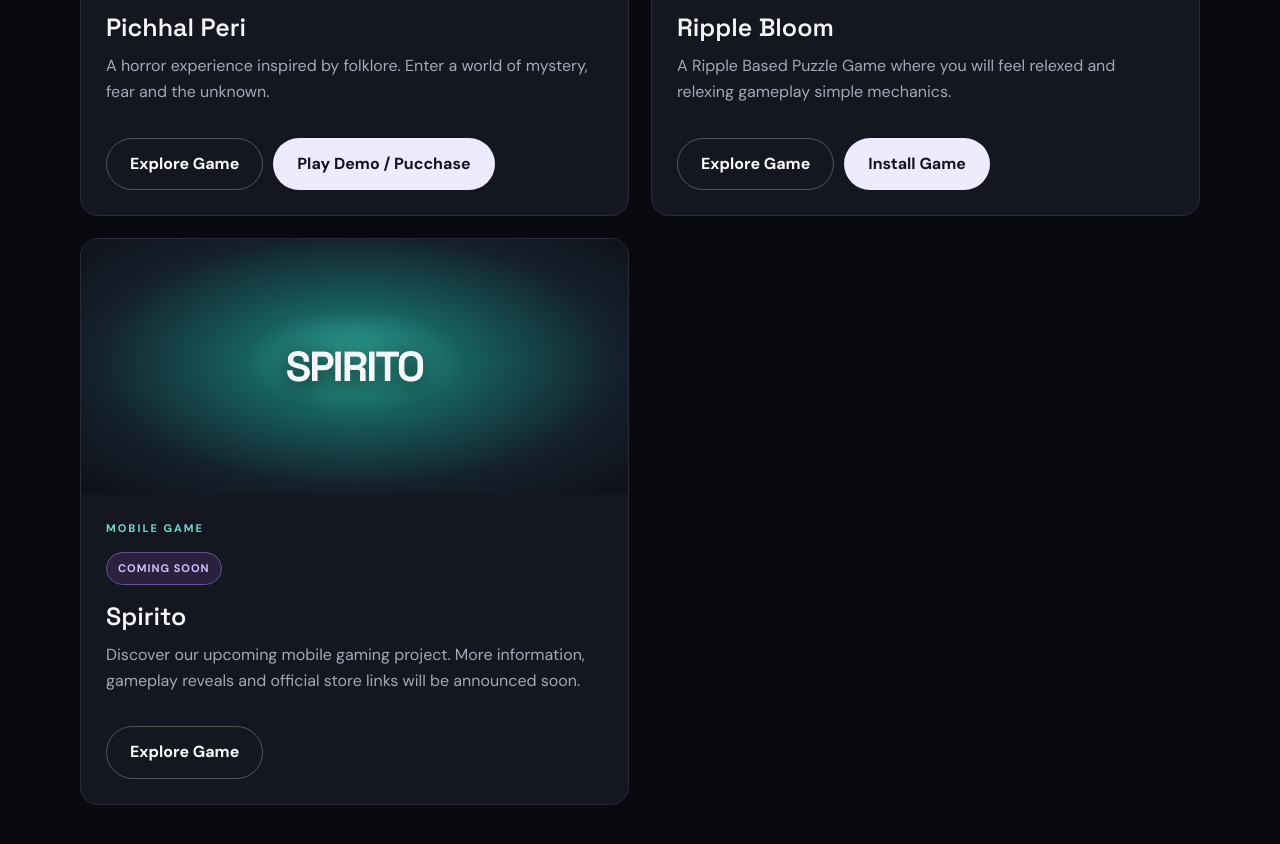
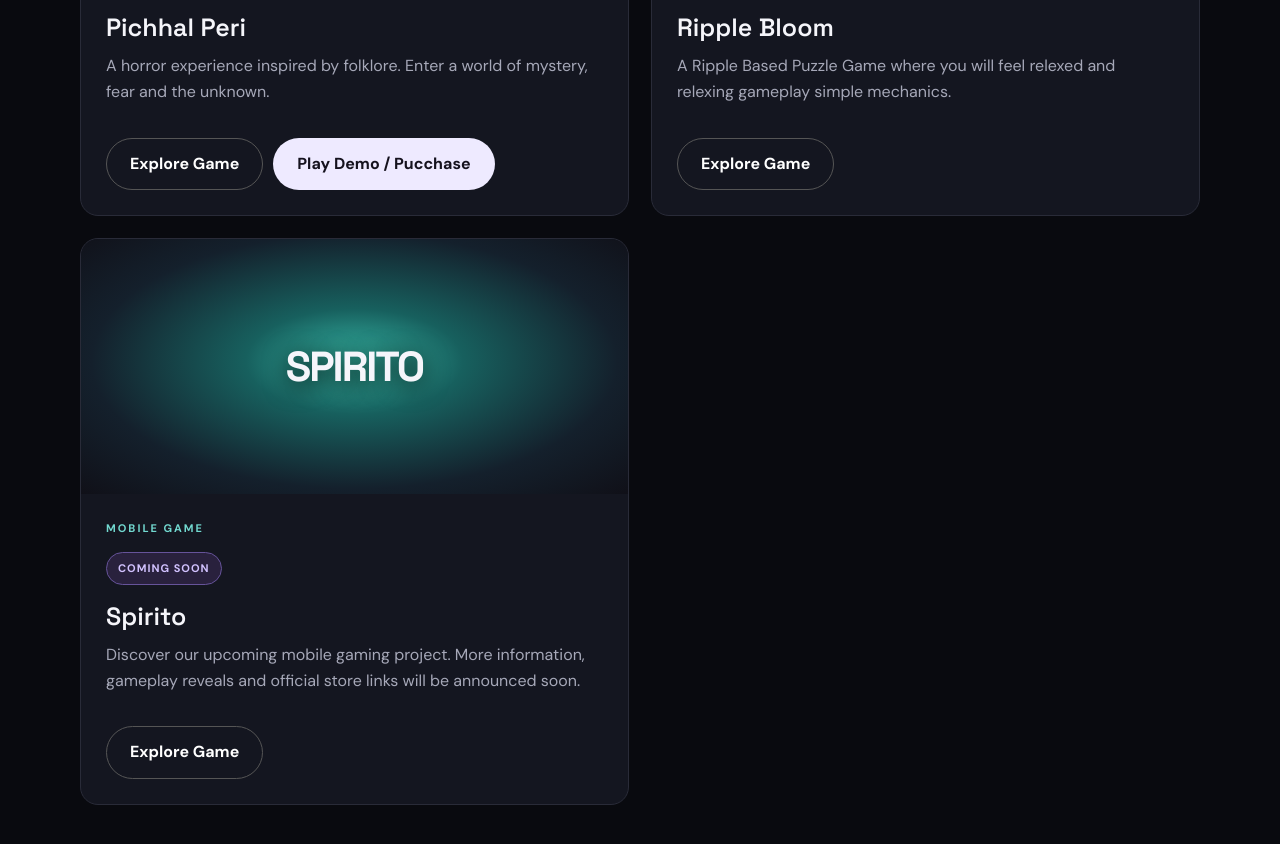
Before and after one commit to XooGames/XooGames.github.io, a plain HTML site: page index.html in a window 1280 px wide. Shown: the part 1200-2044 px from the top of the page. Drawn offline with Linux system fonts and the light colour scheme.

Commit message:
Update index.html

```diff
--- a/index.html
+++ b/index.html
@@ -147,7 +147,7 @@ footer .footlinks{display:flex;gap:18px;flex-wrap:wrap;margin:14px 0}
 <div class="art peri-art">Ripple Bloom</div><div class="info">
 <div class="label">MOBILE GAME</div><div class="meta"><span class="status">Released</span><span class="status review">Free To Play</span></div>
 <h3>Ripple Bloom</h3><p>A Ripple Based Puzzle Game where you will feel relexed and relexing gameplay simple mechanics.</p>
-<a class="btn alt" href="/games/pichhal-peri/">Explore Game</a><a class="btn" href="https://store.steampowered.com/app/4700000/Pichhal_Peri/" target="_blank" rel="noopener">Install Game</a>
+<a class="btn alt" href="/games/pichhal-peri/">Explore Game</a>
 </div></article>
 <article class="card">
 <div class="art spirito-art">SPIRITO</div><div class="info">
```
